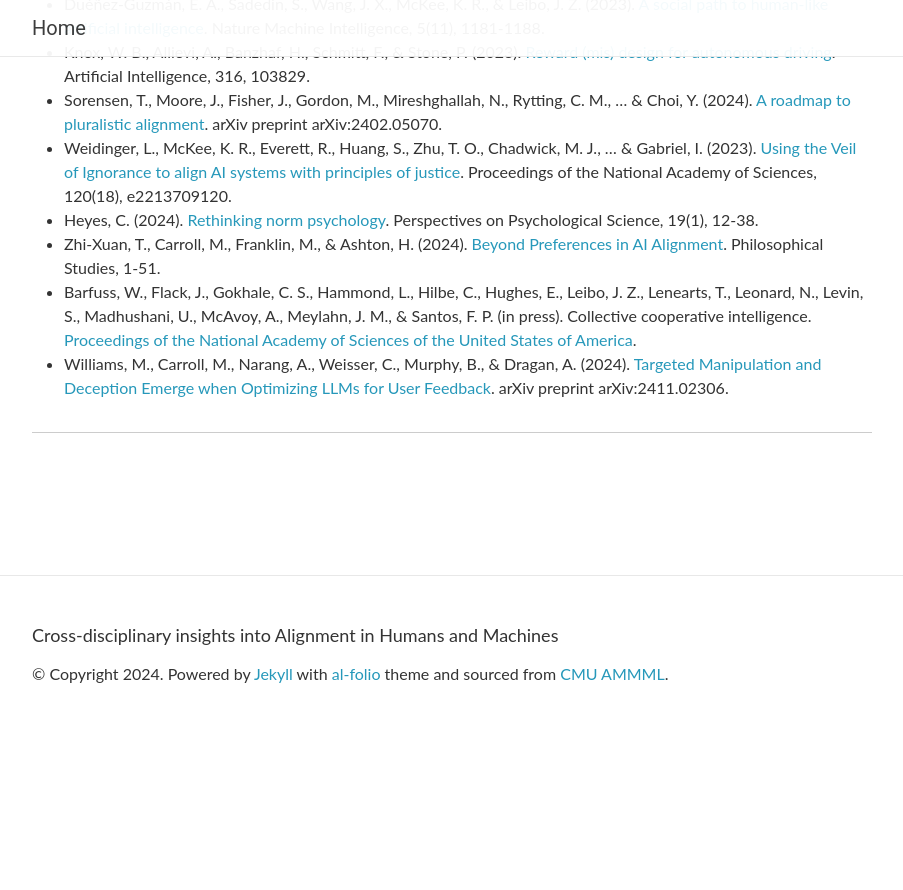
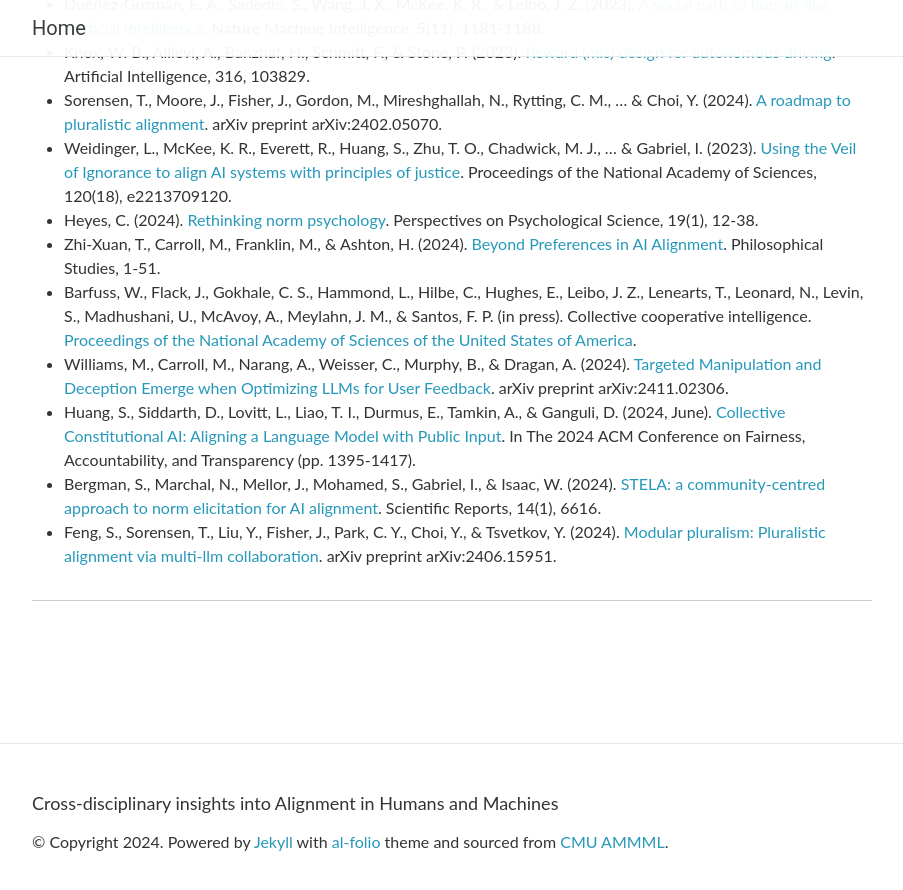
Before and after one commit to alignment-tutorial-2024/alignment-tutorial-2024.github.io, a Jekyll site: the page built from _pages/resources.md, in a window 1280 px wide and 900 px high, scrolled down 3114 px. Shown: the top 890 px of the window, without its empty margins (188-1091 px from the left). Built offline with Jekyll 4.4.1, drawn with Linux system fonts in a browser that asks for light colours; nearby versions of some CDN libraries; comment, search, counter and statistics services are not loaded; before the commit the page ends 3846 px from its top, so only the background shows below that.

Commit message:
addes some more references

```diff
--- a/_pages/resources.md
+++ b/_pages/resources.md
@@ -91,6 +91,9 @@ description: References and recommended readings
 * Zhi-Xuan, T., Carroll, M., Franklin, M., & Ashton, H. (2024). [Beyond Preferences in AI Alignment](https://link.springer.com/content/pdf/10.1007/s11098-024-02249-w.pdf). Philosophical Studies, 1-51.
 * Barfuss, W., Flack, J., Gokhale, C. S., Hammond, L., Hilbe, C., Hughes, E., Leibo, J. Z., Lenearts, T., Leonard, N., Levin, S., Madhushani, U., McAvoy, A., Meylahn, J. M., & Santos, F. P. (in press). Collective cooperative intelligence. [Proceedings of the National Academy of Sciences of the United States of America](https://wbarfuss.github.io/collective-cooperative-intelligence/Supplementary-Information-for-Collective-Cooperative-Intelligence.pdf).
 * Williams, M., Carroll, M., Narang, A., Weisser, C., Murphy, B., & Dragan, A. (2024). [Targeted Manipulation and Deception Emerge when Optimizing LLMs for User Feedback](https://arxiv.org/pdf/2411.02306?). arXiv preprint arXiv:2411.02306.
+* Huang, S., Siddarth, D., Lovitt, L., Liao, T. I., Durmus, E., Tamkin, A., & Ganguli, D. (2024, June). [Collective Constitutional AI: Aligning a Language Model with Public Input](https://dl.acm.org/doi/pdf/10.1145/3630106.3658979). In The 2024 ACM Conference on Fairness, Accountability, and Transparency (pp. 1395-1417).
+* Bergman, S., Marchal, N., Mellor, J., Mohamed, S., Gabriel, I., & Isaac, W. (2024). [STELA: a community-centred approach to norm elicitation for AI alignment](https://www.nature.com/articles/s41598-024-56648-4.pdf). Scientific Reports, 14(1), 6616.
+* Feng, S., Sorensen, T., Liu, Y., Fisher, J., Park, C. Y., Choi, Y., & Tsvetkov, Y. (2024). [Modular pluralism: Pluralistic alignment via multi-llm collaboration](https://arxiv.org/abs/2406.15951). arXiv preprint arXiv:2406.15951.
 
 <!-- Section A References: -->
 <!-- *** -->
```
